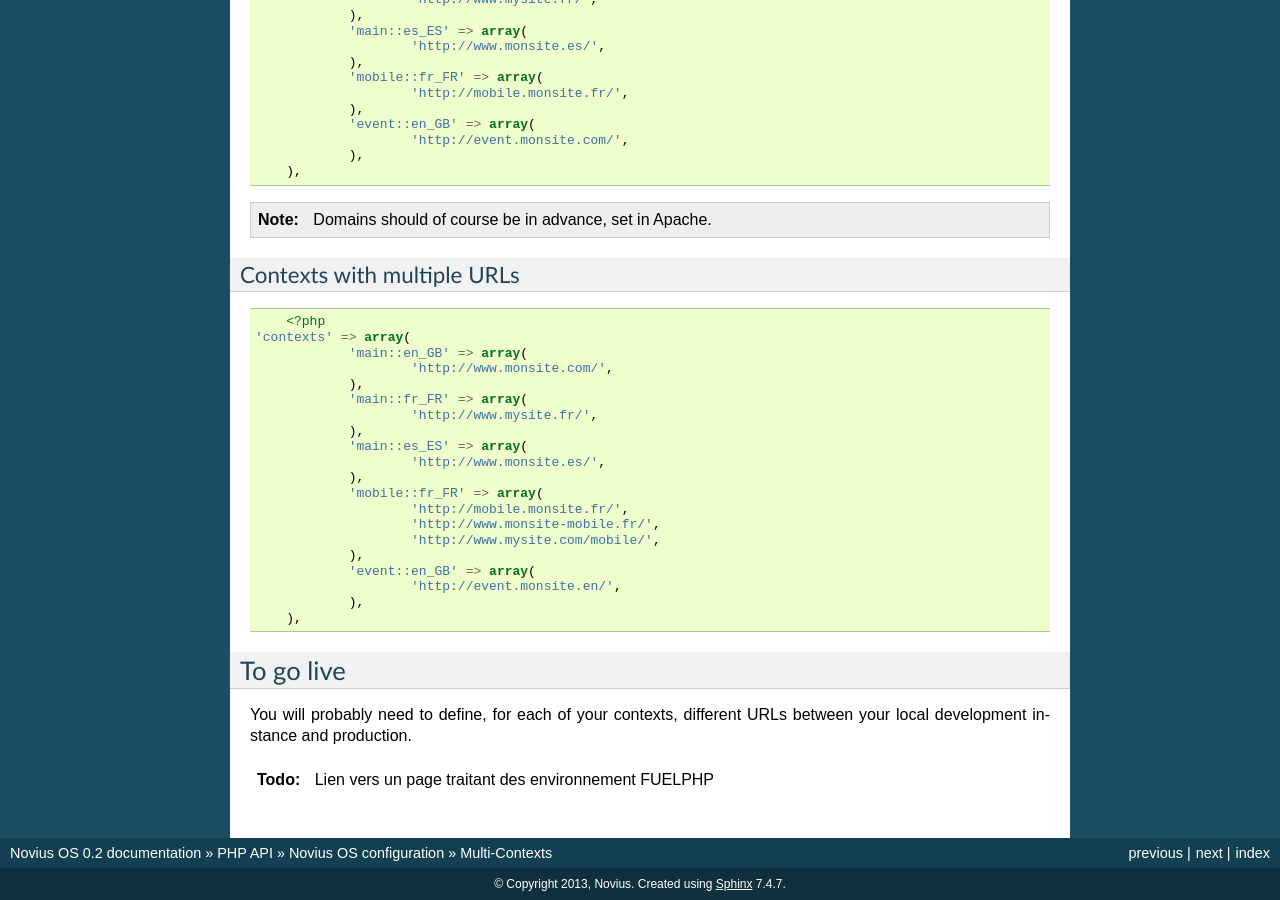
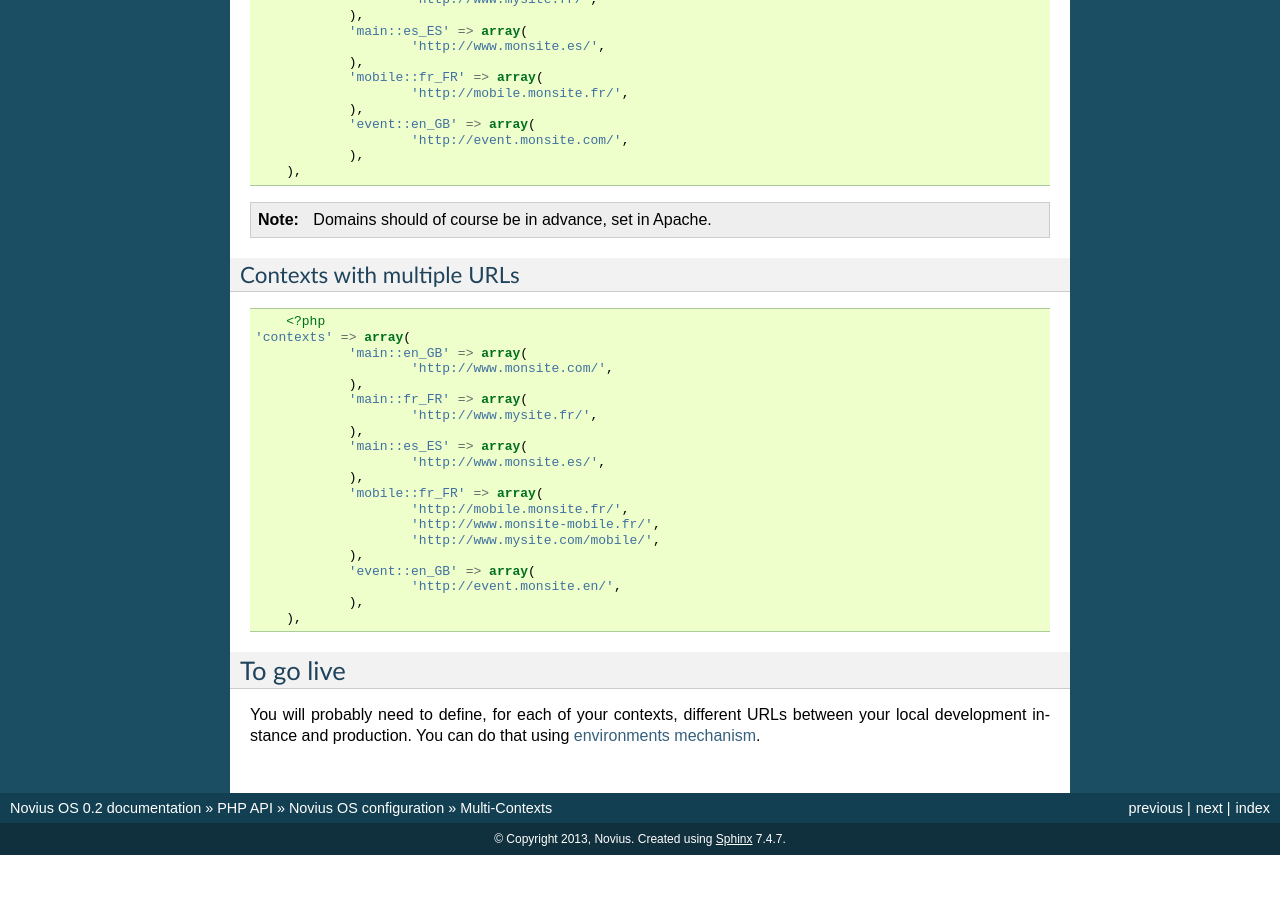
Before and after one commit to vrcAlbert/documentation-api, a Sphinx documentation site: the page built from source/php/configuration/software/multi_context.rst, in a window 1280 px wide and 900 px high, scrolled down 2692 px. Built offline with Sphinx 7.4.7, drawn with Linux system fonts in a browser that asks for light colours; after the commit the page ends 3547 px from its top, so only the background shows below that.

Commit message:
Kill some todo

```diff
--- a/source/php/configuration/application/metadata.rst
+++ b/source/php/configuration/application/metadata.rst
@@ -59,11 +59,7 @@ A launcher is defined with:
 - a key: its ``identifier`` ;
 - a ``name``: text to display for the icon ;
 - an ``icon``: (optional) URL to a 64*64 image, default will use the 64*64 icon of the app ;
-- an ``action``: what is done when clicking on the launcher.
-
-.. todo::
-
-    Mettre un lien vers la doc des actions PHP.
+- an ``action``: what is done when clicking on the launcher. See :ref:`php/configuration/application/nosActions`.
 
 .. code-block:: php
 
--- a/source/php/configuration/software/multi_context.rst
+++ b/source/php/configuration/software/multi_context.rst
@@ -216,7 +216,4 @@ To go live
 **********
 
 You will probably need to define, for each of your contexts, different URLs between your local development instance and production.
-
-.. todo::
-
-	Lien vers un page traitant des environnement FUELPHP
+You can do that using :term:`environments mechanism <Environments>`.
--- a/source/php/fuelphp.rst
+++ b/source/php/fuelphp.rst
@@ -19,6 +19,10 @@ FuelPHP
 		| FuelPHP ORM mechanism to add event on Model.
 		| See http://fuelphp.com/docs/packages/orm/observers/intro.html
 
+	Environments
+		| FuelPHP manage natively environments.
+		| See http://fuelphp.com/docs/general/environments.html
+
 	HMVC
 		| A FuelPHP concept.
 		| See http://fuelphp.com/docs/general/hmvc.html
```
Also changed, not shown: source/php/behaviours/urlenhancer.rst (+5 -9 lines).
